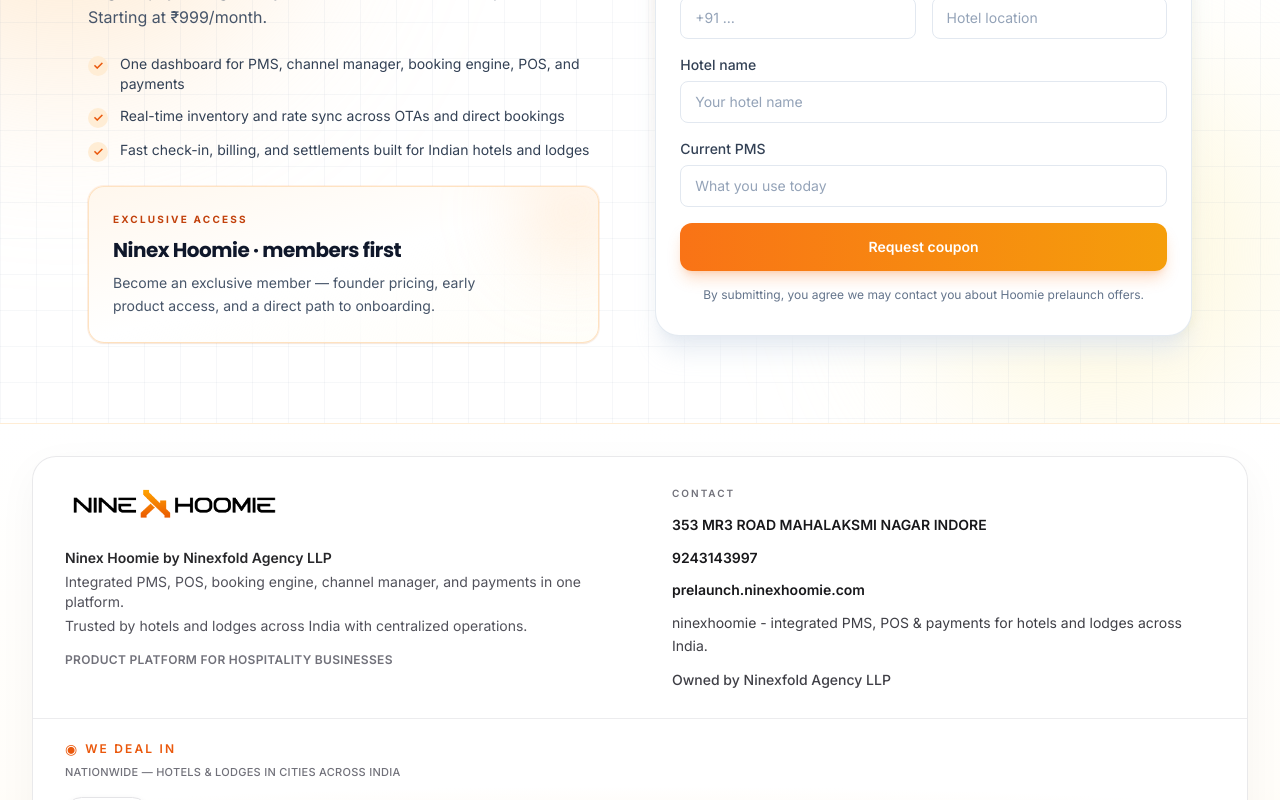
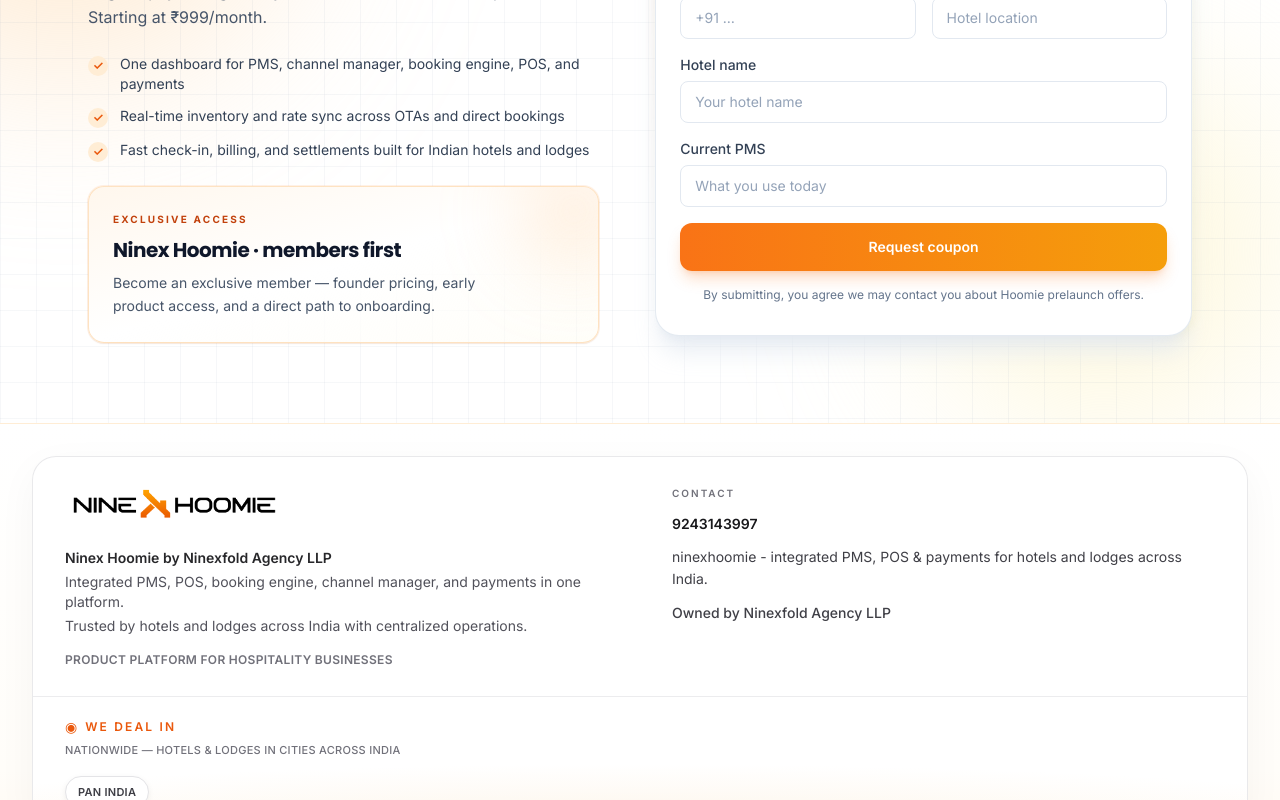
Before and after one commit to Anish-1144/hoomie, a Next.js app: page /newcoupen in a window 1280 px wide. Shown: the part 374-1174 px from the top of the page. Built offline with nearby package versions, Linux system fonts and the light colour scheme.

Commit message:
Remove address and prelaunch link from NewFooter component for a cleaner design. Adjusted text formatting for improved readability.

```diff
--- a/components/NewFooter.tsx
+++ b/components/NewFooter.tsx
@@ -57,25 +57,11 @@
               <p className="text-[10px] font-semibold uppercase tracking-[0.2em] text-zinc-500">
                 Contact
               </p>
-              <p className="max-w-md text-sm font-semibold leading-relaxed text-zinc-900">
-                353 MR3 ROAD MAHALAKSMI NAGAR INDORE
-              </p>
               <a
                 href="tel:9243143997"
                 className="block text-sm font-semibold text-zinc-900 hover:underline"
               >
                 9243143997
-              </a>
-
-
-
-              <a
-                href="https://prelaunch.ninexhoomie.com"
-                target="_blank"
-                rel="noopener noreferrer"
-                className="block text-sm font-semibold text-zinc-900 hover:underline"
-              >
-                prelaunch.ninexhoomie.com
               </a>
               <p className="max-w-lg text-sm leading-relaxed text-zinc-700">
                 ninexhoomie - integrated PMS, POS & payments for hotels and
```
